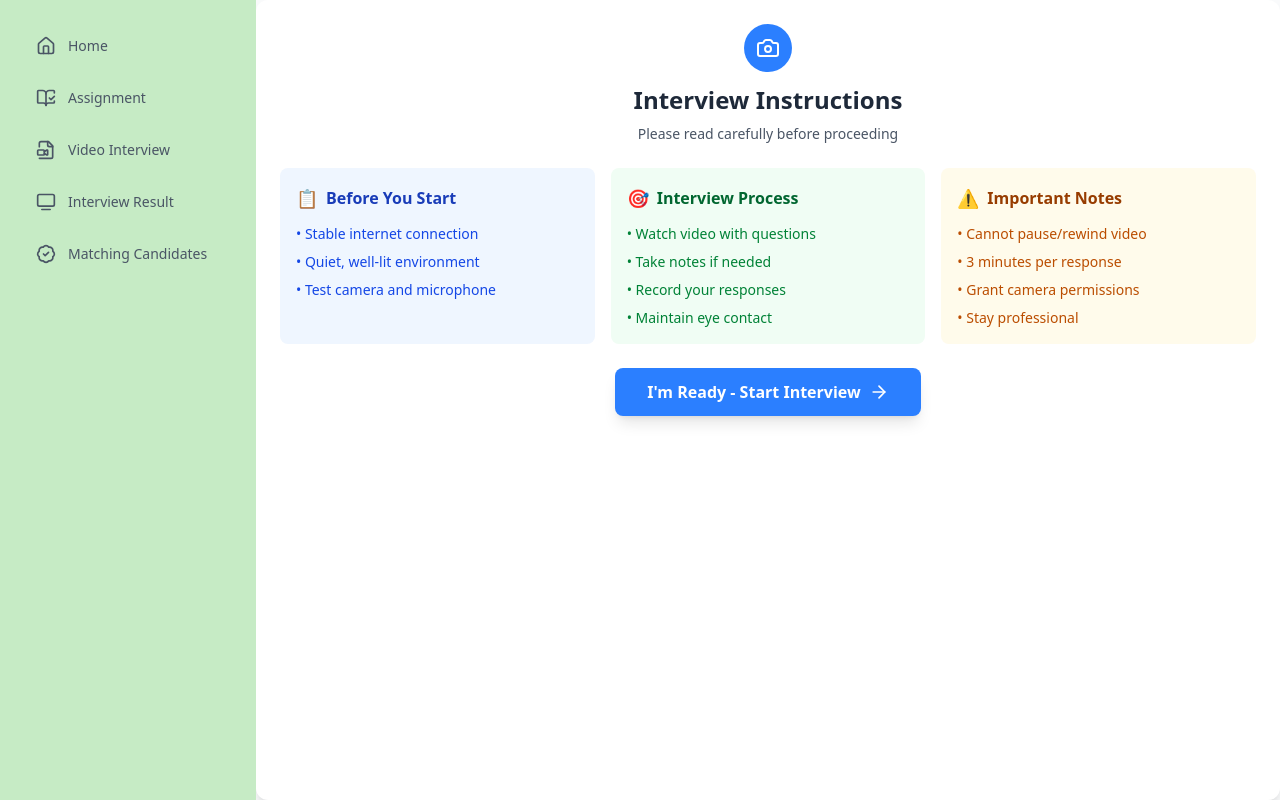
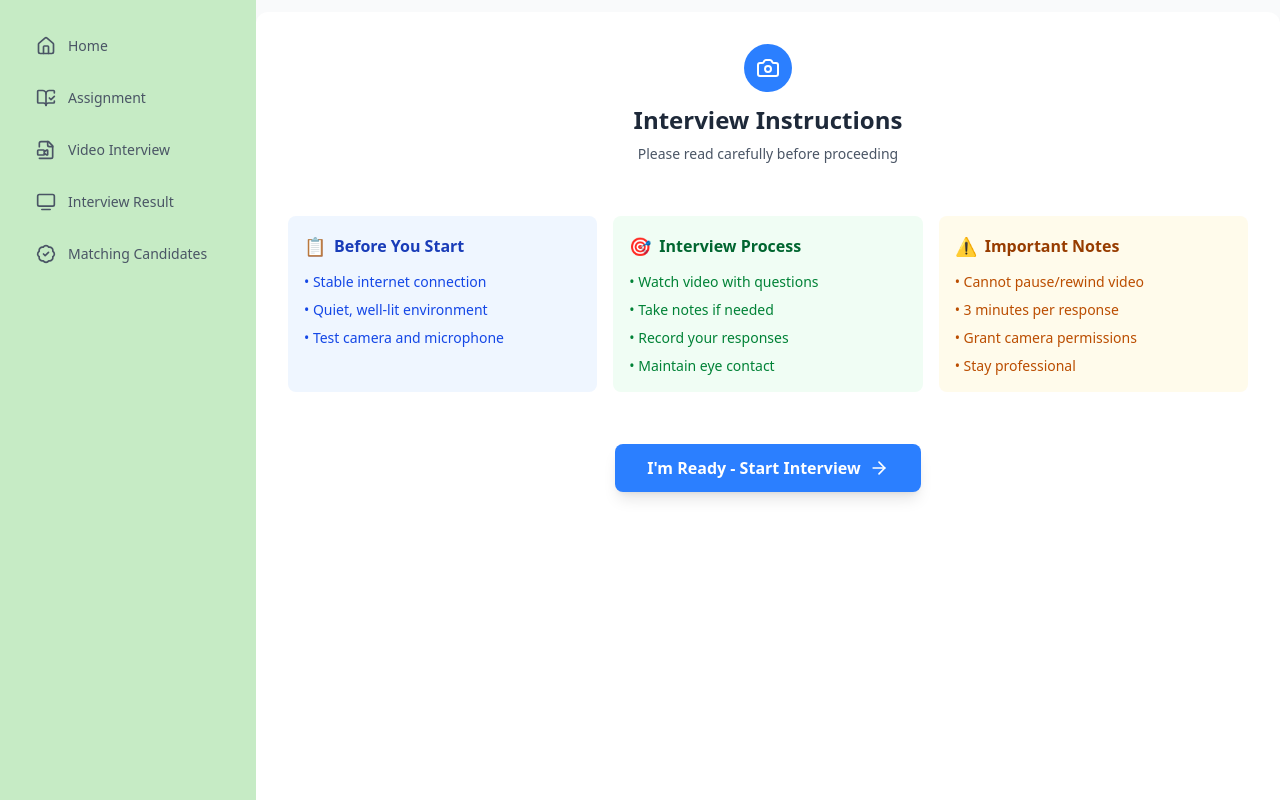
Before and after one commit to aldyNaufal/mini-gmeet-frontend, a React (Vite) app: page /instructions in a window 1280 px wide. Built offline with nearby package versions, Linux system fonts and the light colour scheme; no server answers.

Commit message:
fix instruction page

```diff
--- a/src/pages/InstructionsPage.jsx
+++ b/src/pages/InstructionsPage.jsx
@@ -11,8 +11,8 @@ const InstructionsPage = () => {
 
   return (
     <div className="h-screen w-full bg-gray-50 flex items-center justify-center overflow-y-auto">
-      <div className=" w-full h-full bg-white rounded-xl shadow-lg p-6 my-4">
-        <div className="text-center mb-6">
+      <div className=" w-full h-full bg-white rounded-xl shadow-lg p-8 my-4 mt-10">
+        <div className="text-center mb-6 ">
           <div className="w-12 h-12 bg-blue-500 rounded-full flex items-center justify-center mx-auto mb-3">
             <Camera className="w-6 h-6 text-white" />
           </div>
@@ -20,7 +20,7 @@ const InstructionsPage = () => {
           <p className="text-gray-600 text-sm">Please read carefully before proceeding</p>
         </div>
 
-        <div className="grid md:grid-cols-3 gap-4 mb-6">
+        <div className="grid md:grid-cols-3 gap-4 my-13">
           <div className="bg-blue-50 rounded-lg p-4">
             <h3 className="font-semibold text-blue-800 mb-3 flex items-center">
               <span className="text-lg mr-2">📋</span>
```
